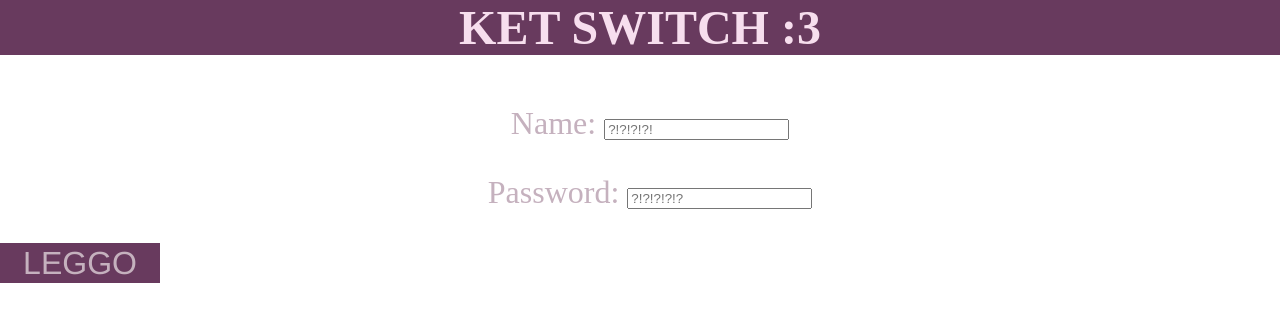
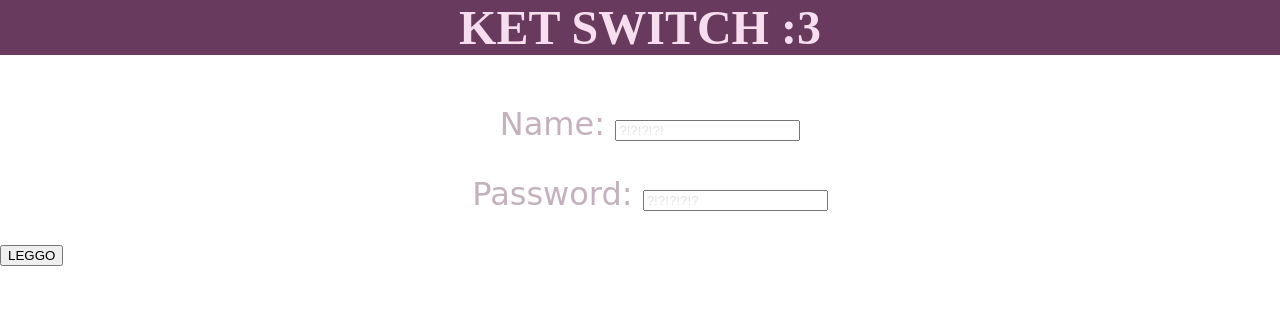
Before and after one commit to ryuxik/ket-switch, a Flask app: page /login in a window 1280 px wide. Shown: the top 322 px of the page. Run offline with Flask 2, Linux system fonts and the light colour scheme.

Commit message:
textbox tweak

```diff
--- a/FlaskApp/static/style.css
+++ b/FlaskApp/static/style.css
@@ -82,28 +82,29 @@
 	font-size: 2rem;
 }
 
-/* I can't get this stupid button to the center...gahhhh*/
-.btn {
-	border: 0 none;
-	font-family: Helvetica;
-	font-size: 2rem;
-	color: #c5b1be;
-	background: #683A5E;
-	border-radius: 0;
-	height:40px;
-	width:160px;
-	float:bottom;
-}
 
-.btn:hover {
-	background: #94858e;
-	color: white;
-}
 
 p {
 	margin-left: 20px;
-	font-family: High Tower Text;
+	font-family: Comic Sans MS;
 }
 span > p {
 	text-align: center;
 }
+
+.textbox {
+    height: 100px;
+    width: 500px;
+    background-color: transparent;
+    font-size: 2rem;
+    color:#f7deee;
+    text-align: center;
+    border-style: solid;
+    border-width: 0px 0px 1px 0px;
+    border-color: #683A5E;
+    outline:0;
+}
+
+::-webkit-input-placeholder {
+    color: #e3e3e3;
+}
```
